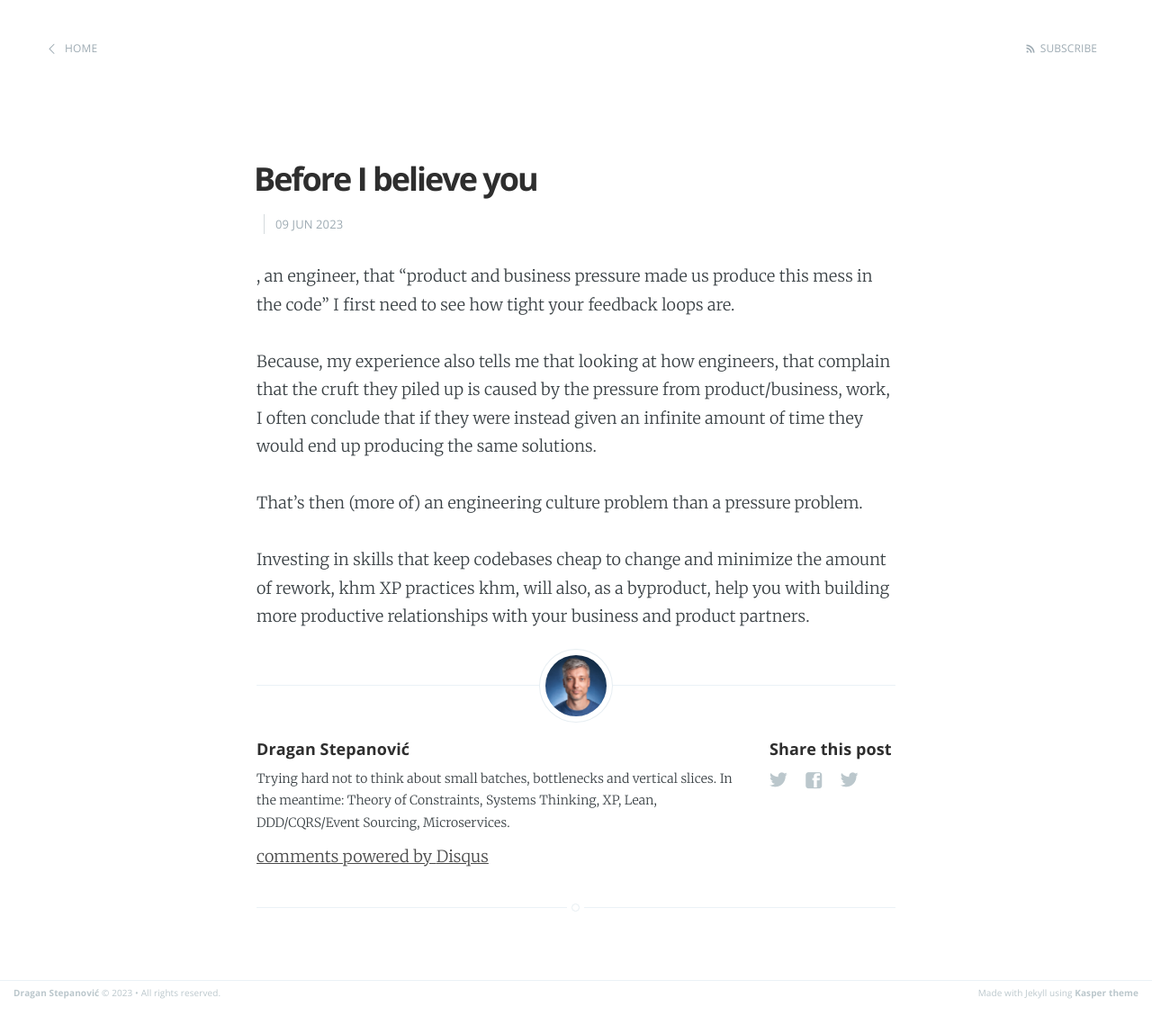
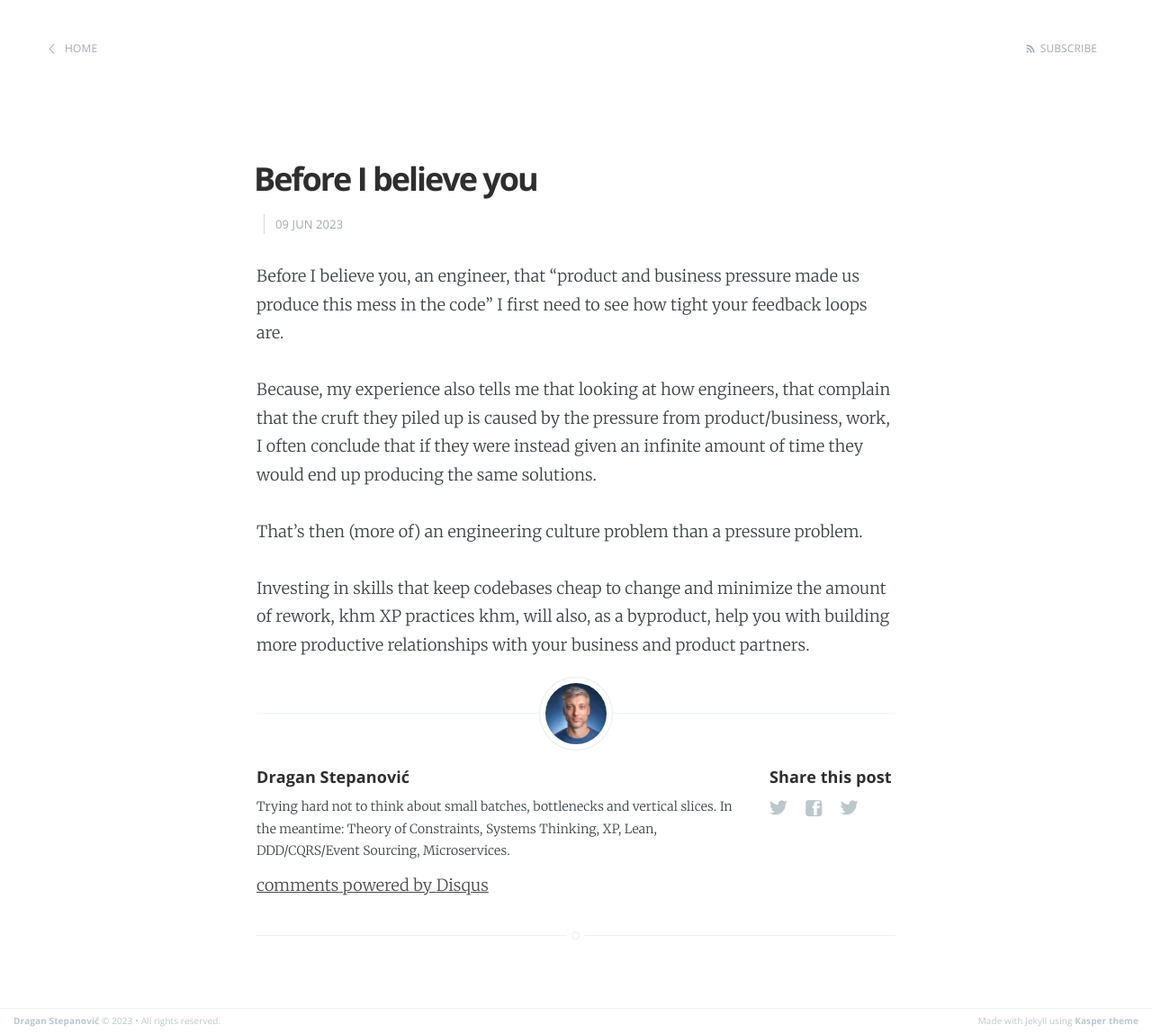
Before and after one commit to dragan-stepanovic/dragan-stepanovic.github.io, a Jekyll site: the page built from _posts/2023-06-09-before-I-believe-you.md, in a window 1280 px wide. Shown: the whole page at 90% size. Built offline with Jekyll 4.4.1, drawn with Linux system fonts in a browser that asks for light colours; our own code applies the rules of GitHub Pages for plain Markdown files; comment, search, counter and statistics services are not loaded; before the commit the page ends 1117 px from its top, so only the background shows below that.

Commit message:
Update 2023-06-09-before-I-believe-you.md

```diff
--- a/_posts/2023-06-09-before-I-believe-you.md
+++ b/_posts/2023-06-09-before-I-believe-you.md
@@ -1,7 +1,7 @@
 ---
 title: Before I believe you
 ---
-, an engineer, that “product and business pressure made us produce this mess in the code” I first need to see how tight your feedback loops are.
+Before I believe you, an engineer, that “product and business pressure made us produce this mess in the code” I first need to see how tight your feedback loops are.
 
 Because, my experience also tells me that looking at how engineers, that complain that the cruft they piled up is caused by the pressure from product/business, work, I often conclude that if they were instead given an infinite amount of time they would end up producing the same solutions.
 
```
